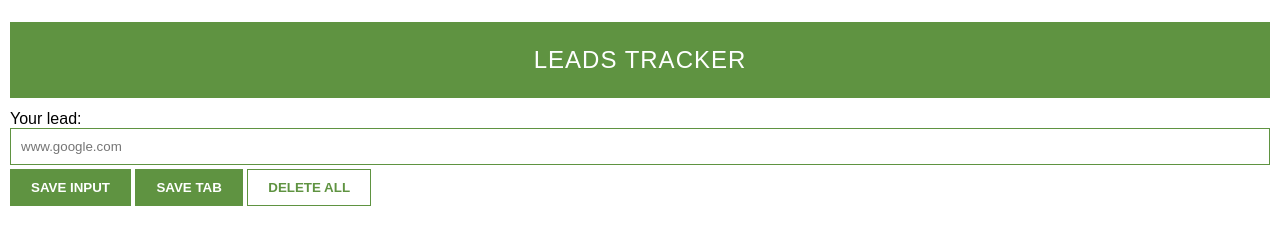
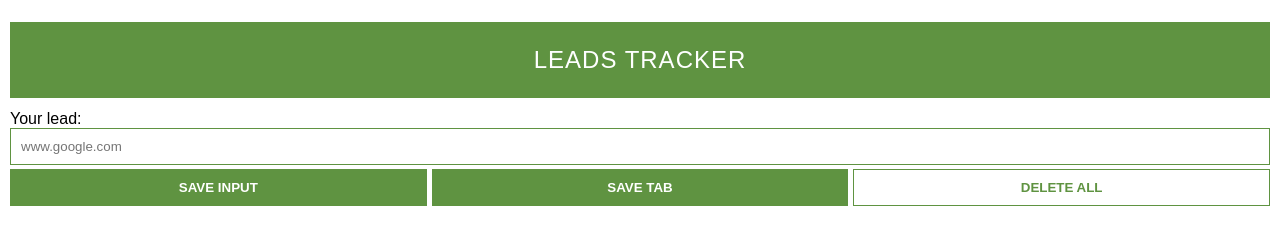
Before and after one commit to Che-ryl/chrome-extension, a website built with Vite: page index.html in a window 1280 px wide. Built offline with nearby package versions, Linux system fonts and the light colour scheme.

Commit message:
Update index.css

```diff
--- a/index.css
+++ b/index.css
@@ -50,3 +50,10 @@ a {
     text-transform: uppercase;
     font-size: 1.5rem;
 }
+
+.buttons{
+    display: grid;
+    grid-template-columns: repeat(3, 1fr);
+    grid-template-rows: 1fr;
+    gap: 5px;
+}
```
